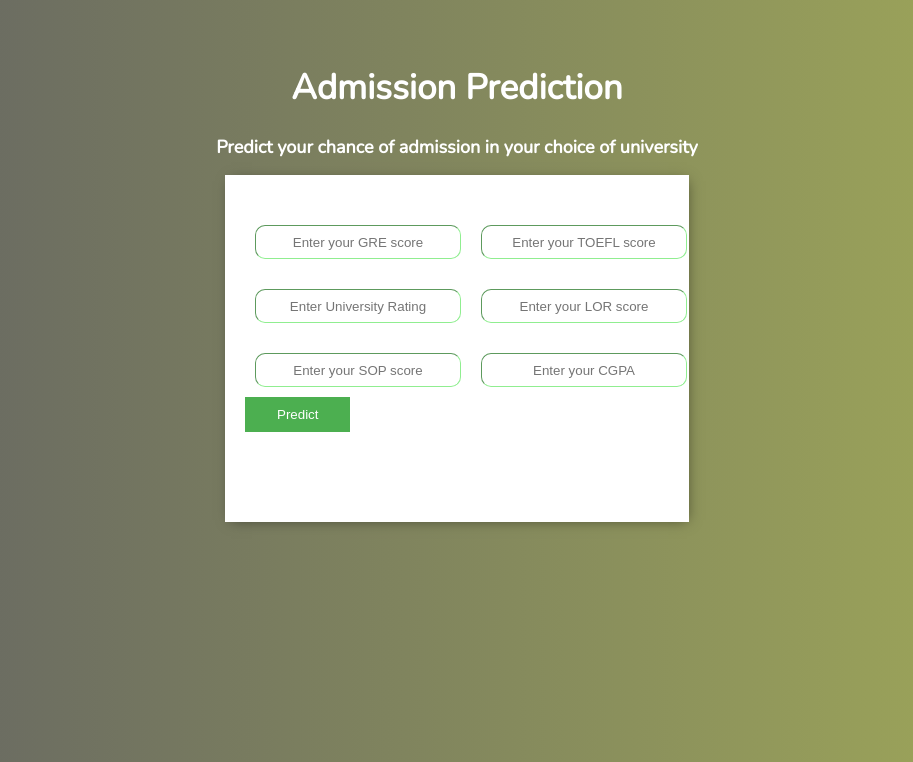
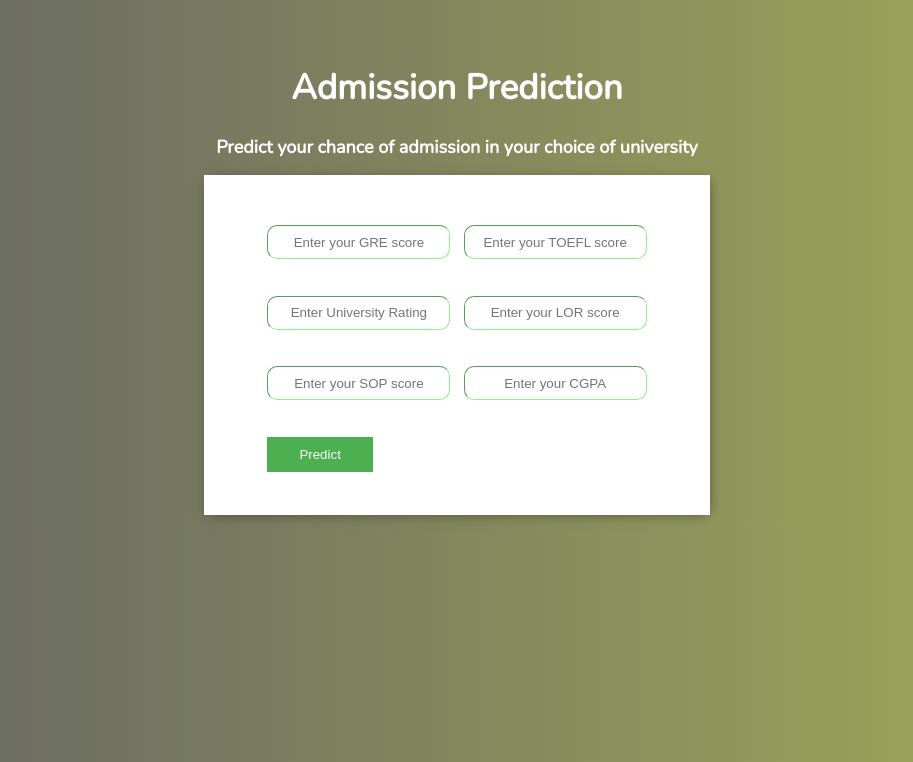
Before and after one commit to Apekchhya/University-Choice, a Django app: page / in a window 1280 px wide. Shown: the top 762 px of the page, without its empty margins (183-1096 px from the left). Run offline with Django 4.2, Linux system fonts and the light colour scheme.

Commit message:
Add files via upload

```diff
--- a/base/templates/main.html
+++ b/base/templates/main.html
@@ -38,36 +38,38 @@
       }
 
       .container{
-          {% comment %} margin-top: 30px; {% endcomment %}
-          margin-left: 400px;
-          margin-right: 400px;
+          {% comment %} margin-left:400px;
+          margin-right:400px; {% endcomment %}
+          {% comment %} margin:auto; {% endcomment %}
+          margin-left:30%;
+          margin-right:30%;
+
+          height:200px;
+          {% comment %} width:40%; {% endcomment %}
           background-color: white;
+          align:center;
           -webkit-box-shadow: 2px 2px 13px -4px rgba(0, 0, 0, 0.5);
           box-shadow: 2px 2px 13px -4px rgba(0, 0, 0, 0.5);
-          padding: 30px 20px 90px 20px;
-          display:flex;
-          justify-content:center;
+          padding: 50px 5% 90px 5%;
       }
 
       input[type=text]{
-        width:200px;
+
+        width:200px%;
         border-radius:10px;
         height:30px;
         text-align:center;
-        margin: 20px 10px 10px 10px;
+        margin: 0% 0% 20% 0%;
         border-width:thin;
         background-color:white;
         border-color:lightgreen;
-        text-color:black;
-        display:flex;
-        justify-content:center;
 
       }
 
-      input[type=text]:focus{
+      {% comment %} input[type=text]:focus{
         border:none;
         outline:grey;
-      }
+      }    {% endcomment %}
 
       input[type=submit]{
         background-color: #4CAF50;
@@ -75,48 +77,40 @@
         color: white;
         padding: 10px 32px;
         text-decoration: none;
-        {% comment %} margin: 15px 203px; {% endcomment %}
-        margin:auto;
-        display:flex;
-        justify-content:center;
         cursor: pointer;
+        float:center;
       }
 
 
       label, input {
           display: flex;
-          float: left;
+          justify-content:center;
       }
 
       .button1{
-        float:left;
-        border-radius: 25px;
-
+        float:left
       }
 
       .button2{
-        display:flex;
-        border-radius: 25px;
+        float:right;
       }
 
       .button3{
         float:left;
-        border-radius: 25px;
       }
 
       .button4{
-        display:flex;
-        border-radius: 25px;
+        float:right;
+
       }
 
       .button5{
         float:left;
-        border-radius: 25px;
       }
 
+
       .button6{
-        display:flex;
-        border-radius: 25px;
+        float:right
       }
 
     </style>
```
